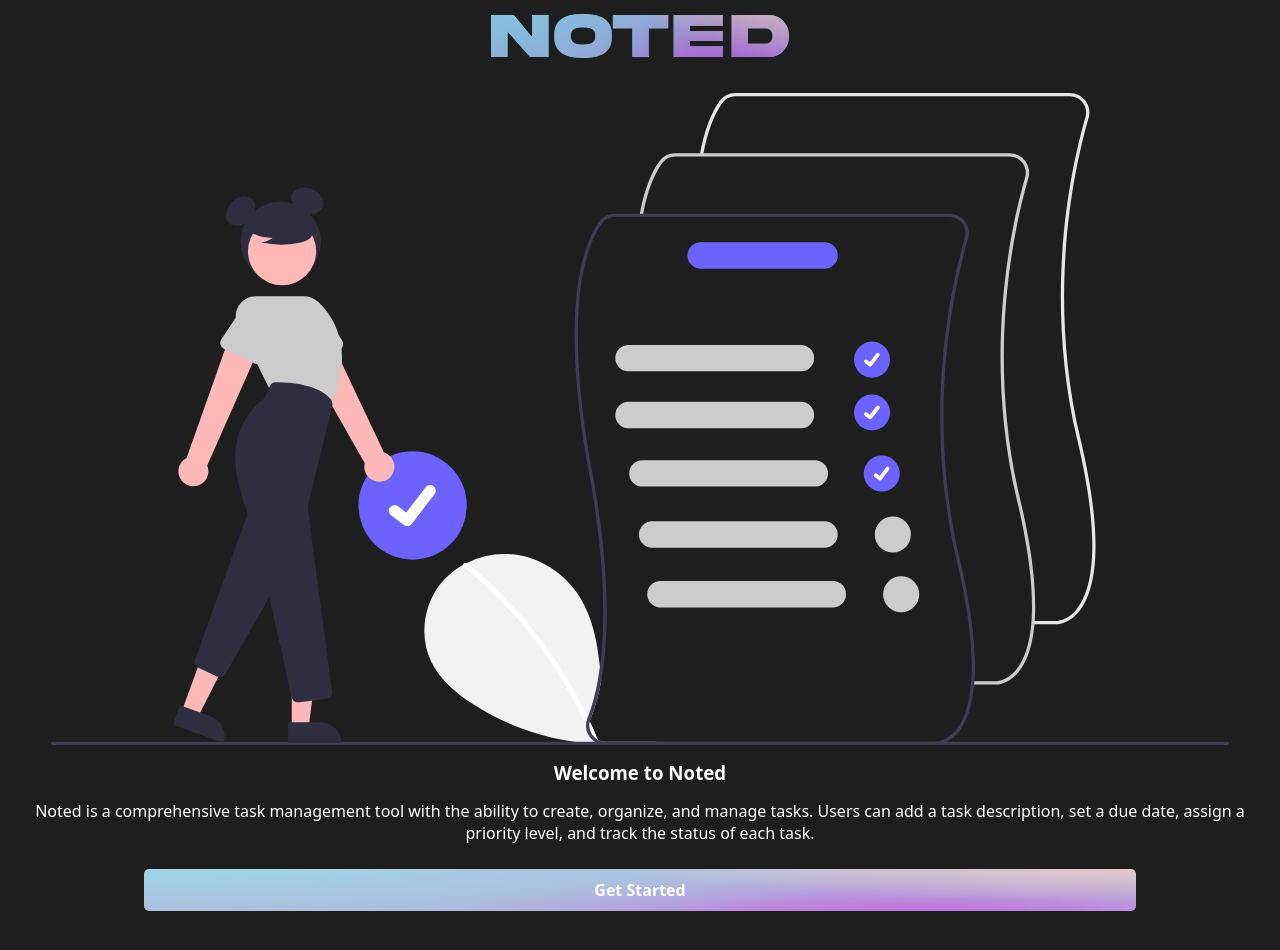
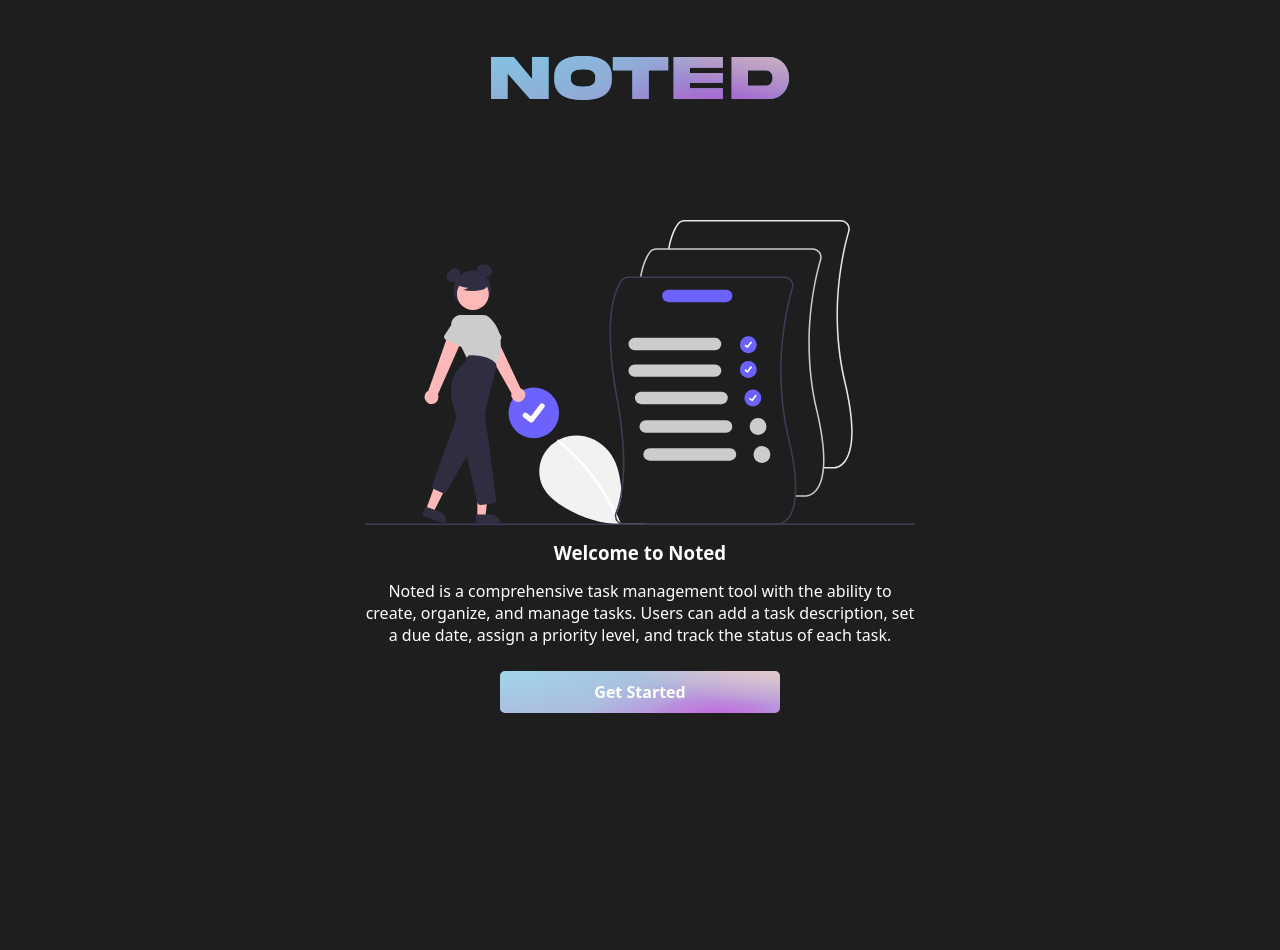
Before and after one commit to killy10o10/noted, a React (Vite) app: page / in a window 1280 px wide. Shown: the top 950 px of the page. After the commit the page ends 800 px from the top, so only its background shows below. Built offline with nearby package versions, Linux system fonts and the light colour scheme; grey boxes are pictures that could not be loaded; a web font is replaced by a local one.

Commit message:
Make app tablet responsive

```diff
--- a/src/assets/styles/_app.scss
+++ b/src/assets/styles/_app.scss
@@ -136,3 +136,13 @@ input {
   flex-direction: column;
   align-items: center;
 }
+
+
+@media (min-width:600px) {
+  input {
+    width: 400px;
+  }
+  .button {
+    width: 280px;
+  }
+}
--- a/src/assets/styles/_sign_in.scss
+++ b/src/assets/styles/_sign_in.scss
@@ -22,13 +22,13 @@
     display: flex;
     align-items: center;
     text-align: center;
-    justify-content: center;
-    position: relative;
+    word-wrap: break-word;
     gap: 5px;
-    width: 100%;
+    width: fit-content;
 
     input[type=checkbox] {
-      flex: .5;
+      // flex: .5;
+      width: fit-content;
     }
 
 
--- a/src/assets/styles/_splash.scss
+++ b/src/assets/styles/_splash.scss
@@ -19,3 +19,14 @@
   }
 
 }
+
+@media (min-width:600px) {
+  .splash-content {
+    img {
+      width: 550px;
+    }
+    p {
+      max-width: 550px;
+    }
+  }
+}
--- a/src/assets/styles/_todos.scss
+++ b/src/assets/styles/_todos.scss
@@ -84,3 +84,9 @@
     }
   }
 }
+
+@media (min-width:600px) {
+  .priority-container {
+    width: 400px;
+  }
+}
--- a/src/components/Todos.jsx
+++ b/src/components/Todos.jsx
@@ -10,7 +10,6 @@ function Todos() {
 
   const handleChange = (e) => {
     const { name, value } = e.target;
-    console.log(e);
     setTodos((prevTodo) => ({
       ...prevTodo,
       [name]: value,
```
